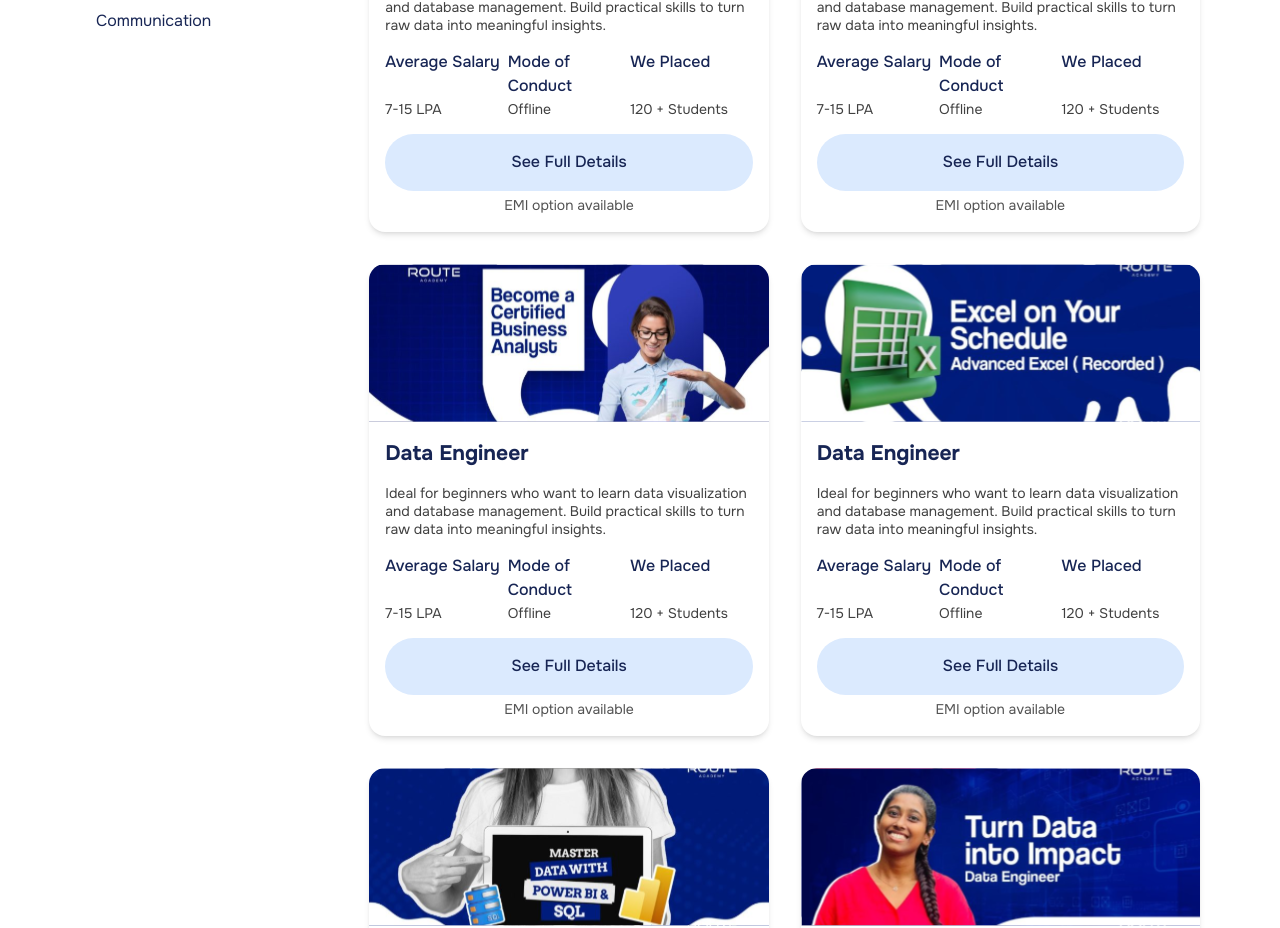
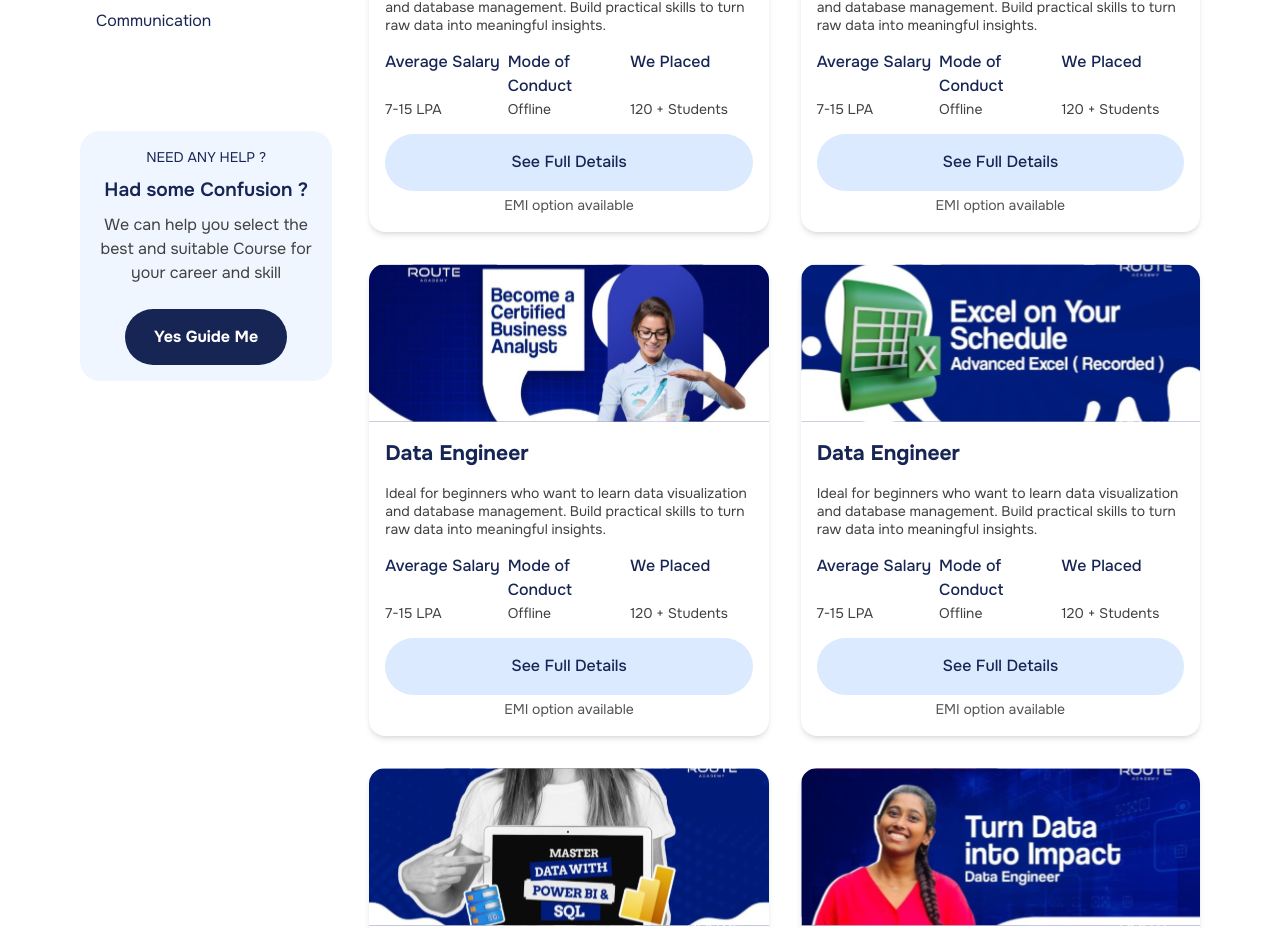
Before and after one commit to sreekesh-nexotech/routes-academy-website2, a Next.js app in the folder frontend/routes-academy/: page /courses in a window 1280 px wide. Shown: the part 1512-2440 px from the top of the page. Built offline with nearby package versions, Linux system fonts and the light colour scheme.

Commit message:
Add courses sidebar functionality and Guide me section

```diff
--- a/frontend/routes-academy/src/components/ui/Courses/Courses.tsx
+++ b/frontend/routes-academy/src/components/ui/Courses/Courses.tsx
@@ -1,7 +1,9 @@
+"use client";
 import React from "react";
 import Image from "next/image";
 import Link from "next/link";
 import { Course, courses } from "./CourseData";
+import { useState } from "react";
 
 const Courses = () => {
   return (
@@ -21,6 +23,9 @@ const Courses = () => {
         <div className="grid lg:grid-cols-4 lg:gap-[2.3125rem] justify-center">
           <div className="lg:col-span-1 mb-[1rem]">
             <CoursesNav />
+            <div className="hidden lg:block">
+              <GuideMe />
+            </div>
           </div>
           <div className="lg:col-span-3">
             <CourseList />
@@ -34,14 +39,15 @@ const Courses = () => {
 export default Courses;
 
 function CoursesNav() {
+  const [activeCategoryId, setActiveCategoryId] = useState(1);
   const courseCategories = [
-    { title: "All Courses", active: true },
-    { title: "Data and Analytics", active: false },
-    { title: "Finance, Accounting & ERP", active: false },
-    { title: "AI, ML& Cloud", active: false },
-    { title: "Digital Marketing & Growth", active: false },
-    { title: "HR & People Analytics", active: false },
-    { title: "Communication", active: false },
+    { id: 1, title: "All Courses" },
+    { id: 2, title: "Data and Analytics" },
+    { id: 3, title: "Finance, Accounting & ERP" },
+    { id: 4, title: "AI, ML& Cloud" },
+    { id: 5, title: "Digital Marketing & Growth" },
+    { id: 6, title: "HR & People Analytics" },
+    { id: 7, title: "Communication" },
   ];
   return (
     <div>
@@ -51,10 +57,11 @@ function CoursesNav() {
             <button
               className={`font-(family-name:--font-onest) text-left font-normal text-[.875rem] md:text-[1rem] leading-[1.3125rem] md:leading-[1.5rem] cursor-pointer w-full py-[.5rem] px-[1rem]
                 ${
-                  category.active
+                  category.id === activeCategoryId
                     ? "bg-[#104EFF] text-[#FFFFFF] rounded-[0.25rem]"
                     : "text-[#172554]"
                 }`}
+              onClick={() => setActiveCategoryId(category.id)}
             >
               {category.title}
             </button>
@@ -65,9 +72,7 @@ function CoursesNav() {
   );
 }
 
-
 function CourseList() {
-
   return (
     <div className="grid md:grid-cols-2 gap-[2rem]">
       {courses.map((course) => (
@@ -115,3 +120,23 @@ function CourseCard({ course }: { course: Course }) {
     </Link>
   );
 }
+
+function GuideMe() {
+  return (
+    <div className="bg-[#EFF6FF] font-(family-name:--font-onest) p-[1rem] text-center rounded-[1.25rem] mt-[5.625rem]">
+      <p className="font-normal text-[#172554] text-[.75rem] xl:text-[.875rem] mb-[.5rem]">
+        NEED ANY HELP ?
+      </p>
+      <h5 className="font-semibold text-[#172554] text-[1rem] xl:text-[1.2rem] 2xl:text-[1.3125rem] mb-[.5rem]">
+        Had some Confusion ?
+      </h5>
+      <p className="font-normal text-[#404040] text-[.75rem] xl:text-[1rem] mb-[1rem] xl:mb-[1.5rem]">
+        We can help you select the best and suitable Course for your career and
+        skill
+      </p>
+      <button className="cursor-pointer font-bold bg-[#172554] text-[#FFFFFF] text-[1rem] py-[1rem] px-[1rem] xl:py-[1rem] xl:px-[1.8125rem] rounded-[2rem] xl:rounded-[2.295rem] mx-auto">
+        Yes Guide Me
+      </button>
+    </div>
+  );
+}
```
